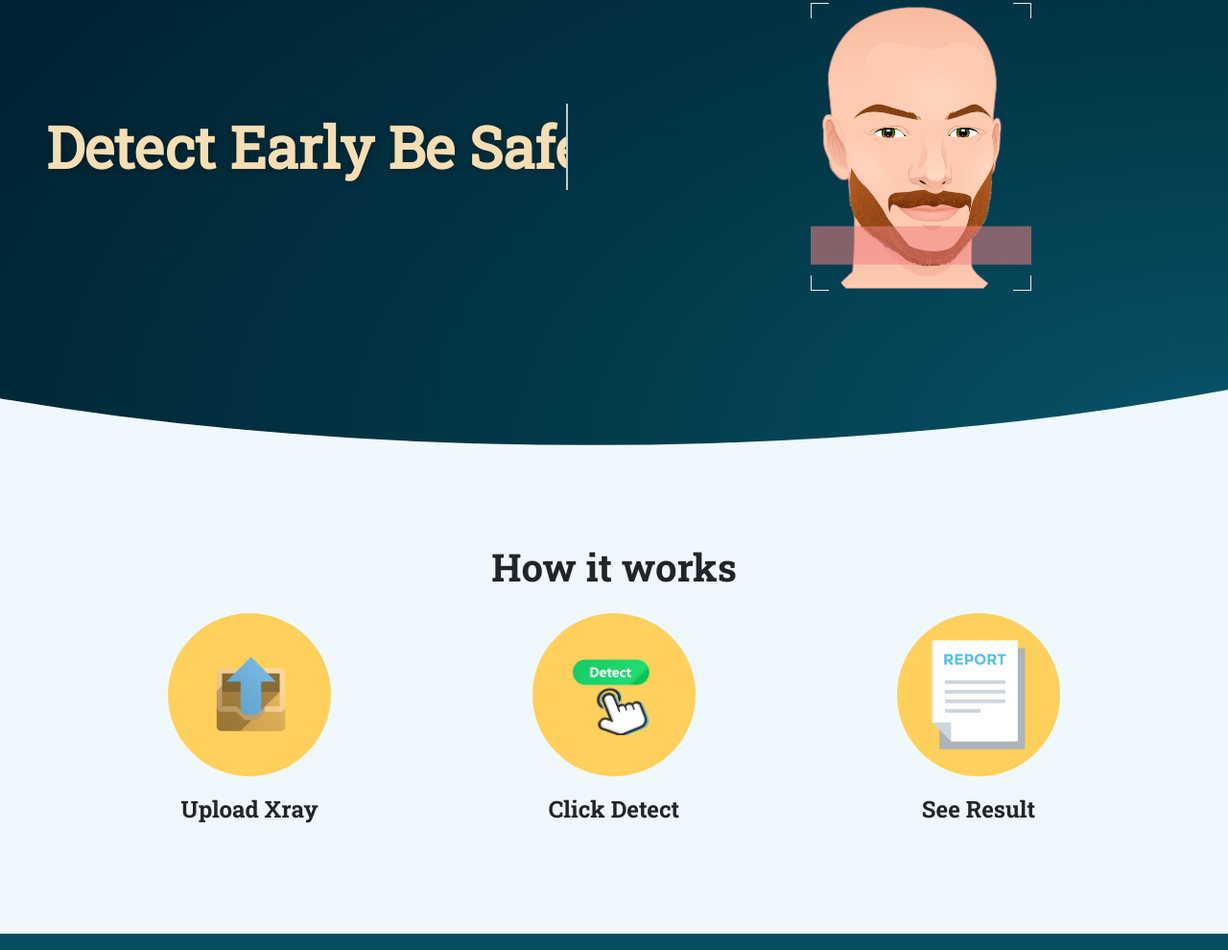
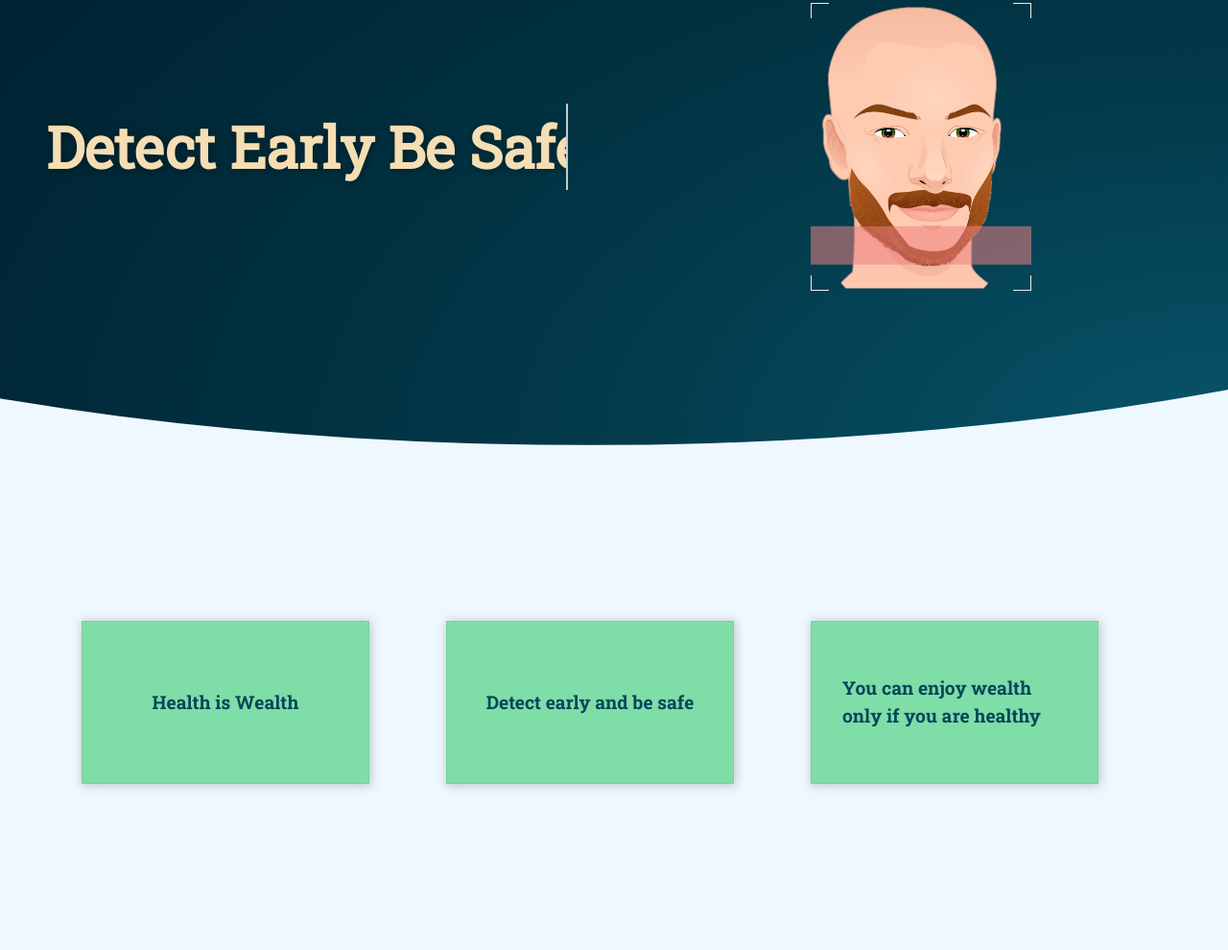
Before and after one commit to amazingashis/Hackfest, a plain HTML site: page sabil/index.html in a window 1280 px wide. Shown: the part 249-1239 px from the top of the page at 96% size. Drawn offline with nearby package versions, Linux system fonts and the light colour scheme.

Commit message:
finished quotes section

```diff
--- a/sabil/index.html
+++ b/sabil/index.html
@@ -85,6 +85,25 @@
         </div>
       </div>
     </section>
+    <!-- ---------------------------------------------three bar section -->
+    <section class="three-bars">
+      <div class="container">
+        <div class="row">
+          <div class="col-lg-4 col-md-6 col-sm-12">
+            <div class="three-in">Health is Wealth</div>
+          </div>
+          <div class="col-lg-4 col-md-6 col-sm-12">
+            <div class="three-in">Detect early and be safe</div>
+          </div>
+          <div class="col-lg-4 col-md-12 col-sm-12">
+            <div class="three-in">
+              You can enjoy wealth only if you are healthy
+            </div>
+          </div>
+        </div>
+      </div>
+    </section>
+
     <!-- ---------------------------------------------how it works -->
     <section class="how-it-works">
       <h1 class="text-center">How it works</h1>
--- /dev/null
+++ b/sabil/style/components/_three_bars.scss
@@ -0,0 +1,19 @@
+.three-bars {
+  margin: 11rem 0;
+  .three-in {
+    width: 300px;
+    height: 170px;
+    display: flex;
+    align-items: center;
+    justify-content: center;
+    padding: 0 2rem;
+    background-color: #7fdda8;
+    border: 1px solid rgba(0, 128, 0, 0.089);
+
+    color: #05475a;
+    text-shadow: 1px 1px 10px rgba(34, 21, 21, 0);
+    font-weight: 600;
+    font-size: 1.2rem;
+    box-shadow: 1px 1px 10px 1px rgba(0, 0, 0, 0.205);
+  }
+}
--- a/sabil/style/style.scss
+++ b/sabil/style/style.scss
@@ -5,6 +5,8 @@
 @import "./components/homepage";
 @import "./components/footer";
 @import "./components/how_it";
+@import "./components/three_bars";
+
 body {
   background-color: aliceblue;
   font-family: "Roboto Slab", serif;
```
Also changed, not shown: sabil/style/style.css, 1 other file.
